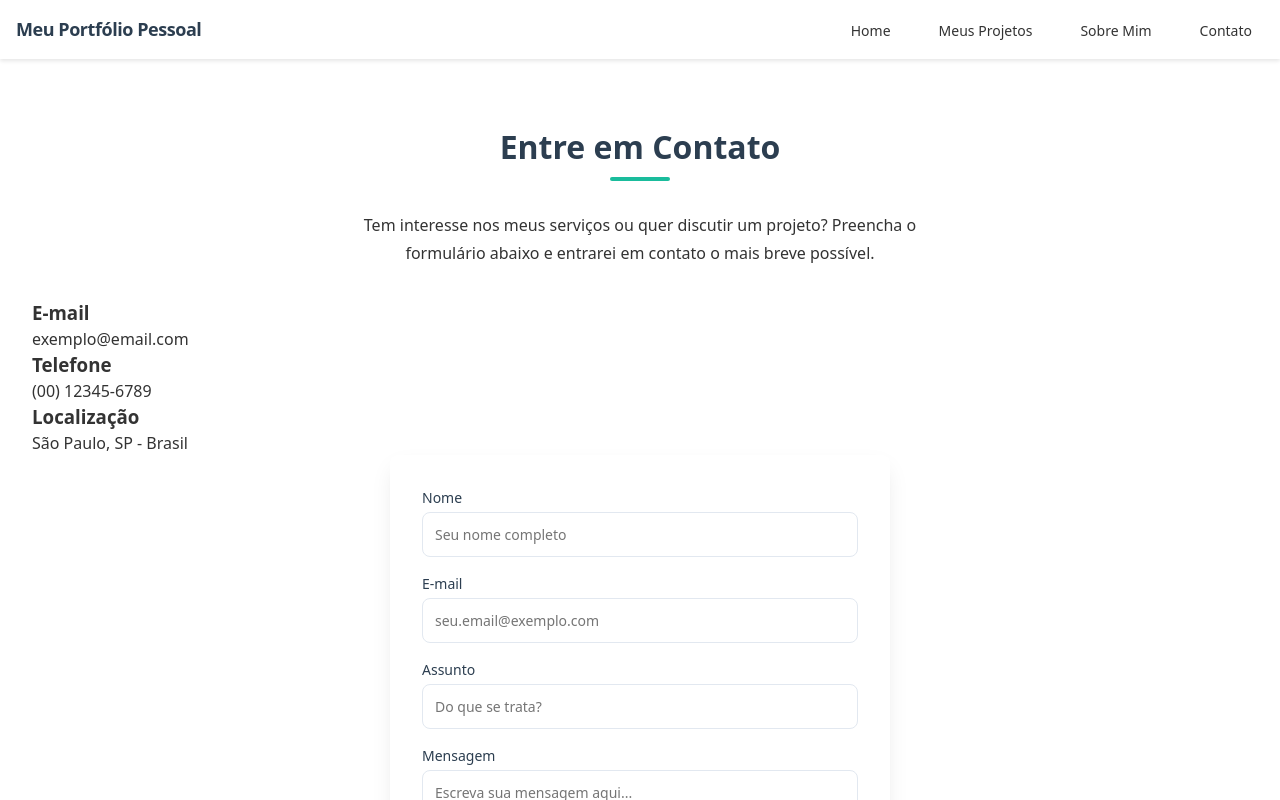
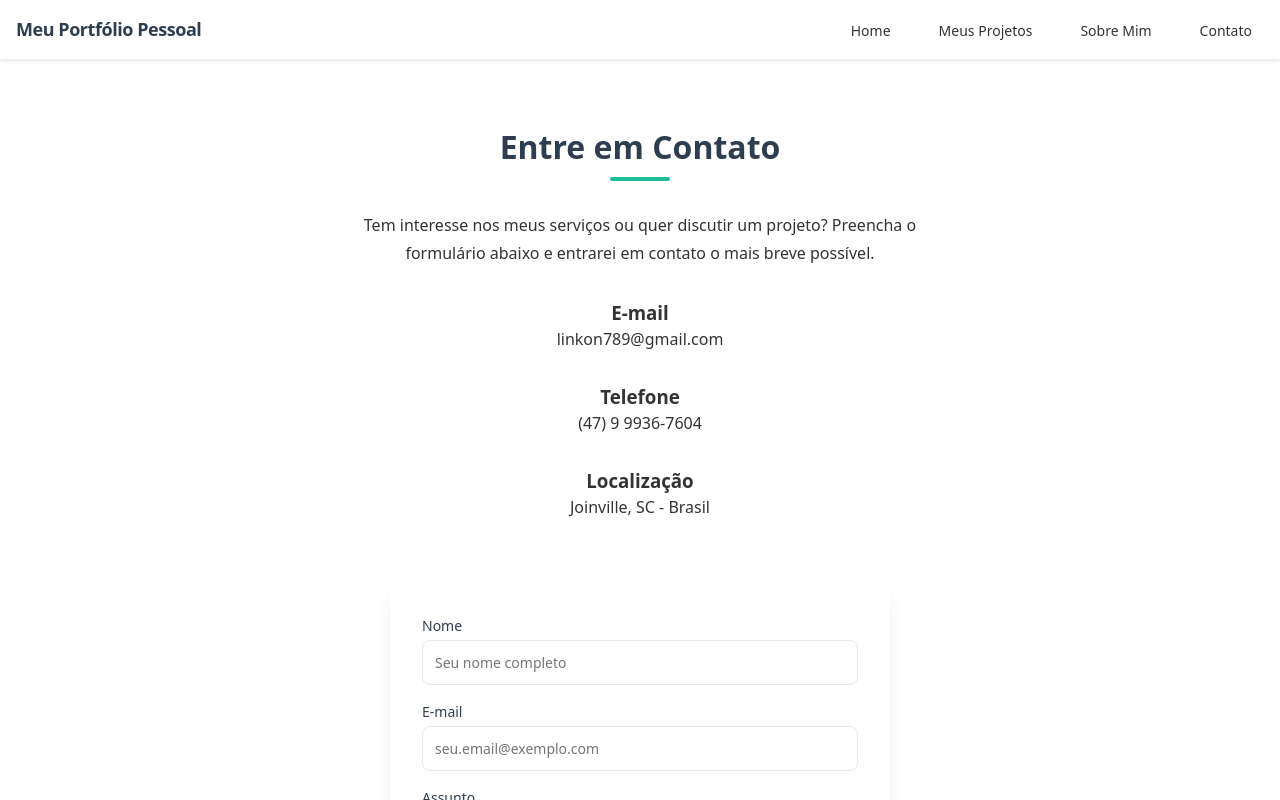
Before and after one commit to lincon-cardoso/meu-portifolio, a Next.js app: page /contato in a window 1280 px wide. Shown: the top 800 px of the page. Built offline with nearby package versions, Linux system fonts and the light colour scheme.

Commit message:
atualiza informações de contato e melhora o estilo da seção de contato

```diff
--- a/src/app/contato/page.tsx
+++ b/src/app/contato/page.tsx
@@ -28,17 +28,17 @@ export default function ContatoPage() {
                 <div className="contato-item">
                   <i className="fas fa-envelope"></i>
                   <h3>E-mail</h3>
-                  <p>exemplo@email.com</p>
+                  <p>linkon789@gmail.com</p>
                 </div>
                 <div className="contato-item">
                   <i className="fas fa-phone"></i>
                   <h3>Telefone</h3>
-                  <p>(00) 12345-6789</p>
+                  <p>(47) 9 9936-7604</p>
                 </div>
                 <div className="contato-item">
                   <i className="fas fa-map-marker-alt"></i>
                   <h3>Localização</h3>
-                  <p>São Paulo, SP - Brasil</p>
+                  <p>Joinville, SC - Brasil</p>
                 </div>
               </div>
               {/* Formulário de Contato */}
--- a/src/style/sections/contato.scss
+++ b/src/style/sections/contato.scss
@@ -4,6 +4,17 @@
 .contato {
   padding: var(--spacing-16) var(--content-padding-x);
   background-color: var(--color-bg);
+
+}
+
+.contato-info{
+  display: flex;
+  flex-direction: column;
+  align-items: center;
+  justify-content: center;
+  gap: var(--spacing-8);
+  margin-bottom: var(--spacing-16);
+  text-align: center;
 }
 
 .contato-title {
```
